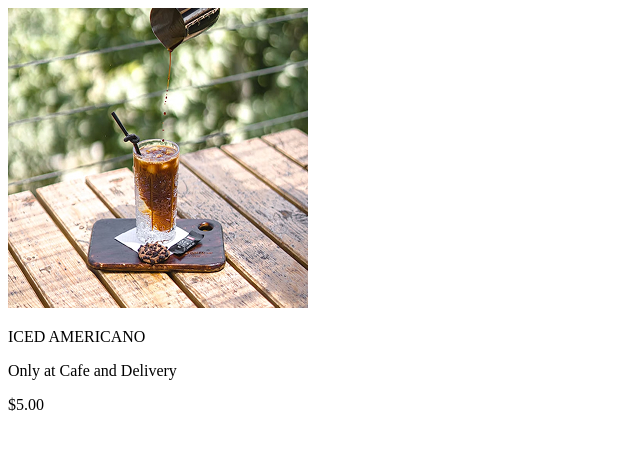
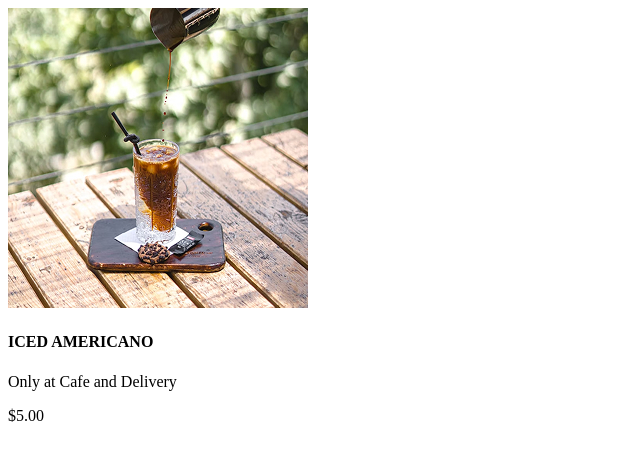
Before and after one commit to meteor1979/Osvita, a plain HTML site: page lesson_1/index.html in a window 1280 px wide. Shown: the whole page, without its empty margins (0-640 px from the left). Drawn offline with Linux system fonts and the light colour scheme.

Commit message:
Update index.html

```diff
--- a/lesson_1/index.html
+++ b/lesson_1/index.html
@@ -11,10 +11,11 @@
 <body>
    <div class="card">
       <img src="img.jpg" alt="ICED AMERICANO">
-      <p>ICED AMERICANO</p>
+      <h4>ICED AMERICANO</h4>
       <p>Only at Cafe and Delivery</p>
       <p>$5.00</p>
    </div>
 </body>
 
+
 </html>
```
